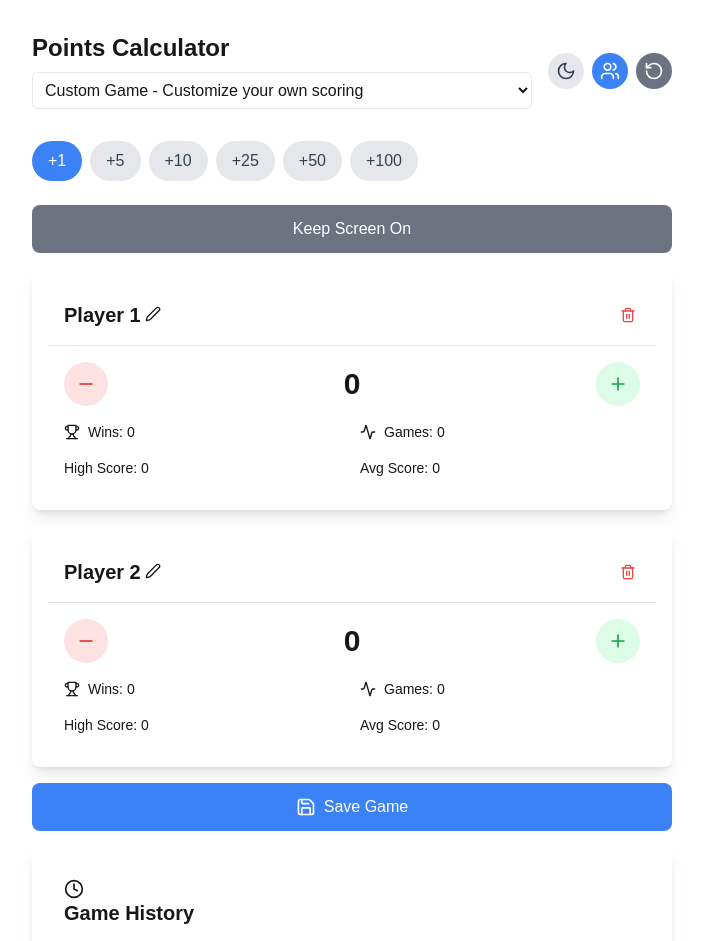
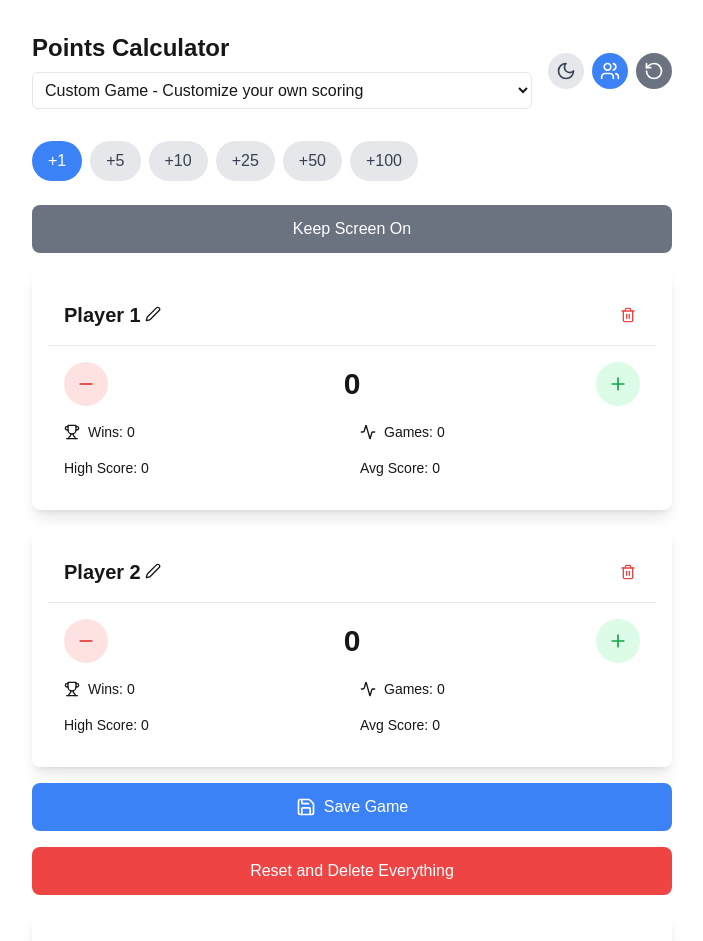
Before and after one commit to tadassolys/points-tracker, a Next.js app: page / in a window 1280 px wide. Shown: the top 941 px of the page, without its empty margins (288-991 px from the left). Built offline with nearby package versions, Linux system fonts and the light colour scheme.

Commit message:
reset all functionality

```diff
--- a/src/components/PointsCalculator.js
+++ b/src/components/PointsCalculator.js
@@ -2,6 +2,8 @@
 
 import React, { useState, useEffect } from "react";
 import KeepScreenOnButton from "./KeepScreenOnButton";
+import ResetAndDeleteButton from './ResetAndDeleteButton';
+
 import {
   Plus,
   Minus,
@@ -100,6 +102,12 @@ const PointsCalculator = () => {
   const [isDeletePlayerDialogOpen, setIsDeletePlayerDialogOpen] =
     useState(false);
   const [playerToDelete, setPlayerToDelete] = useState(null);
+
+  const resetAndDeleteAll = () => {
+    setPlayers([]);
+    setGameHistory([]);
+    localStorage.clear(); // Clear local storage or any other data you need to reset
+  };
 
   const [players, setPlayers] = useState([
     {
@@ -350,8 +358,7 @@ const PointsCalculator = () => {
         ))}
       </div>
 
-      <KeepScreenOnButton />
-
+                <KeepScreenOnButton />
 
       <div className="space-y-4">
         {players.map((player) => (
@@ -441,6 +448,8 @@ const PointsCalculator = () => {
         <Save size={20} />
         Save Game
       </button>
+
+      <ResetAndDeleteButton onReset={resetAndDeleteAll} />
 
       <Card className="dark:bg-gray-800">
         <CardHeader>
--- /dev/null
+++ b/src/components/ResetAndDeleteButton.js
@@ -0,0 +1,47 @@
+import React, { useState } from 'react';
+import { AlertDialog, AlertDialogAction, AlertDialogCancel, AlertDialogContent, AlertDialogDescription, AlertDialogFooter, AlertDialogHeader, AlertDialogTitle } from '@/components/ui/alert-dialog';
+
+const ResetAndDeleteButton = ({ onReset }) => {
+  const [isDialogOpen, setIsDialogOpen] = useState(false);
+
+  const handleReset = () => {
+    onReset();
+    setIsDialogOpen(false);
+  };
+
+  return (
+    <>
+      <button
+        onClick={() => setIsDialogOpen(true)}
+        className="w-full py-3 bg-red-500 text-white rounded-lg flex items-center justify-center gap-2 hover:bg-red-600"
+      >
+        Reset and Delete Everything
+      </button>
+
+      {/* Confirmation Dialog */}
+      <AlertDialog open={isDialogOpen} onOpenChange={setIsDialogOpen}>
+        <AlertDialogContent>
+          <AlertDialogHeader>
+            <AlertDialogTitle>Confirm Reset and Delete</AlertDialogTitle>
+            <AlertDialogDescription>
+              Are you sure you want to reset and delete all data? This action cannot be undone.
+            </AlertDialogDescription>
+          </AlertDialogHeader>
+          <AlertDialogFooter>
+            <AlertDialogCancel onClick={() => setIsDialogOpen(false)}>
+              Cancel
+            </AlertDialogCancel>
+            <AlertDialogAction
+              onClick={handleReset}
+              className="bg-red-500 hover:bg-red-600"
+            >
+              Yes, Reset and Delete
+            </AlertDialogAction>
+          </AlertDialogFooter>
+        </AlertDialogContent>
+      </AlertDialog>
+    </>
+  );
+};
+
+export default ResetAndDeleteButton;
```
